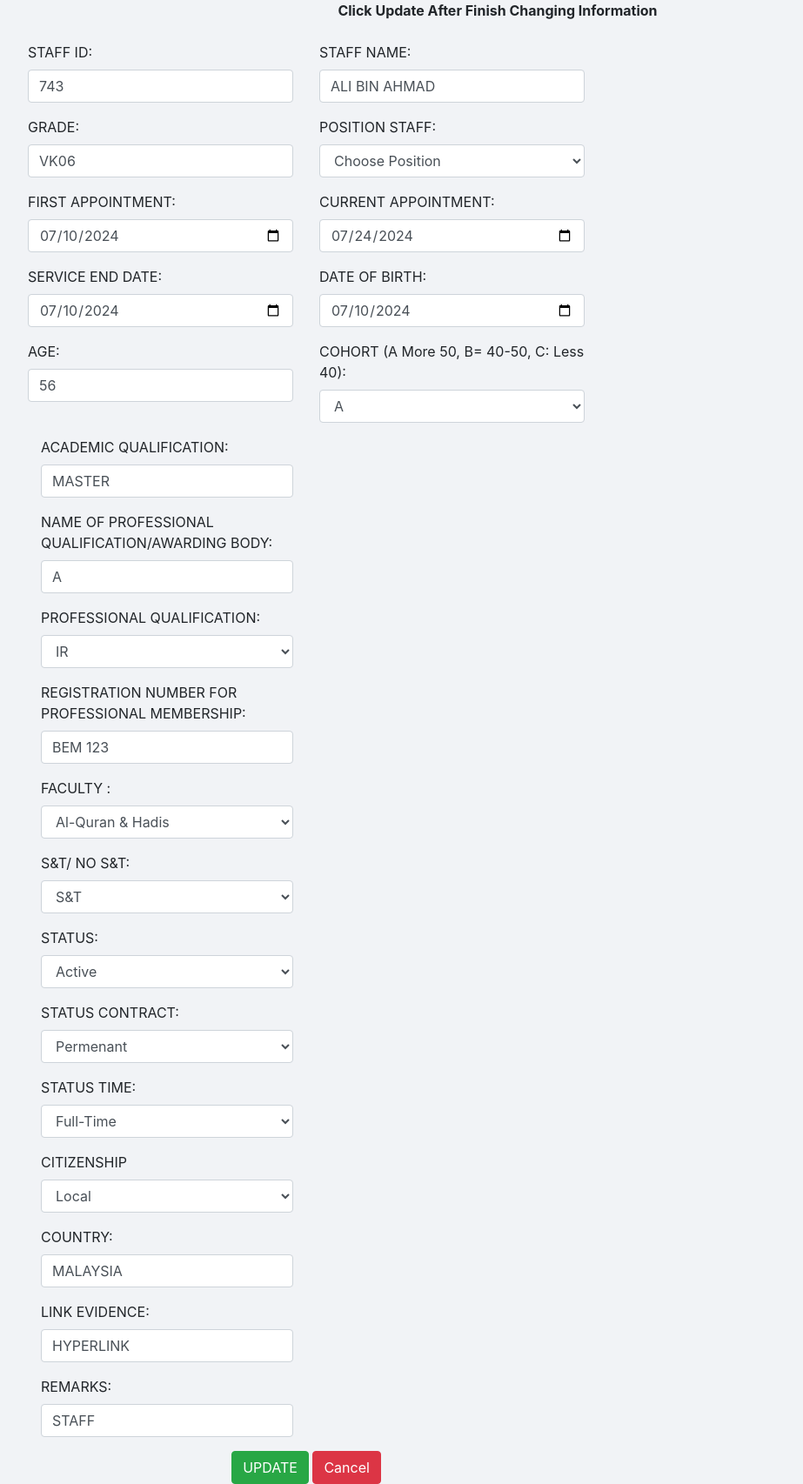
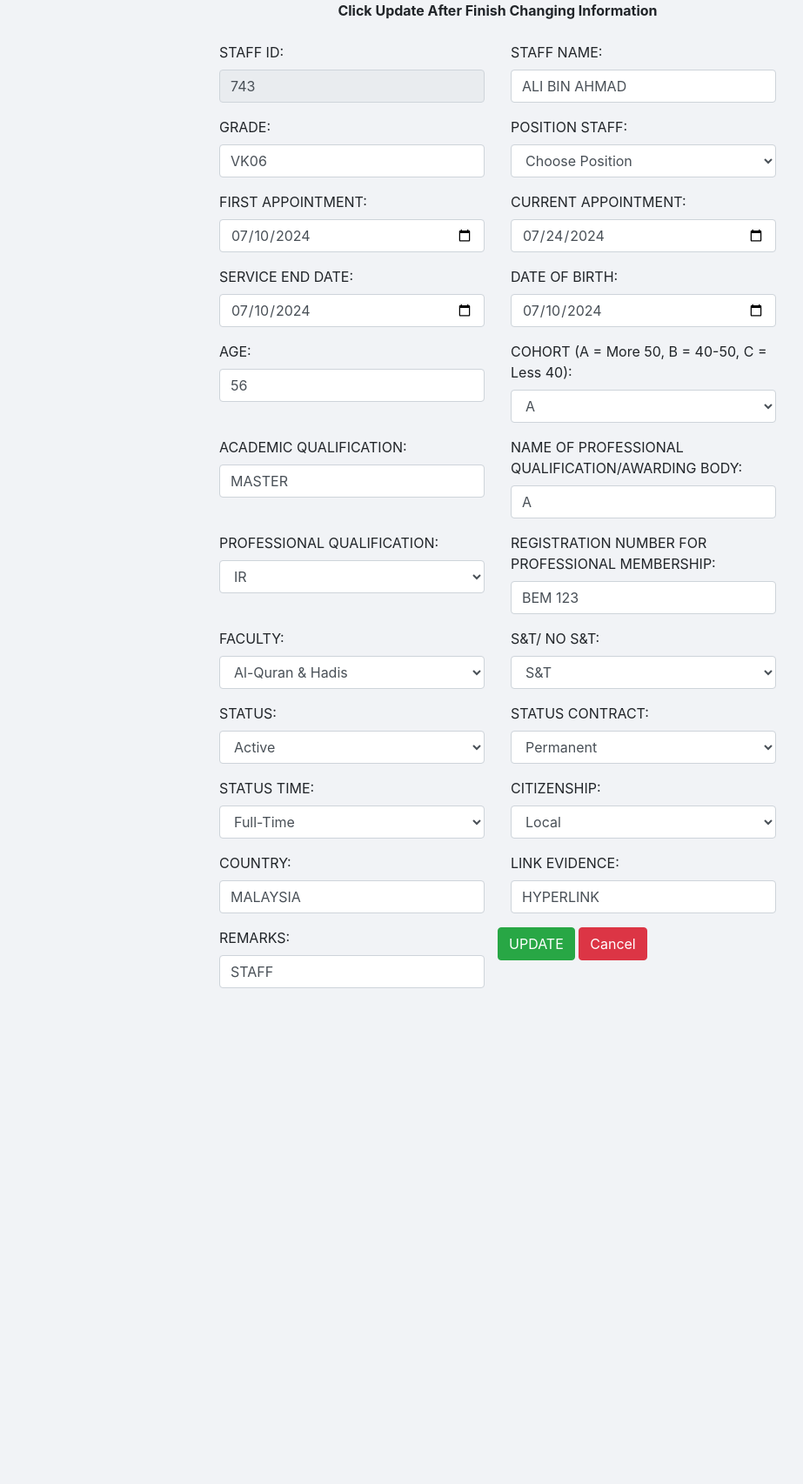
Before and after one commit to queain27/KiasExpert, a PHP site: page /pages/SectionA/editStaff.php?ID=743 in a window 1280 px wide. Shown: the whole page at 87% size, without its empty margins (68-991 px from the left). After the commit the page ends 1136 px from the top, so only its background shows below. Run offline with PHP 8.4, Linux system fonts and the light colour scheme; data comes from the database, SQL or seed files in the repository; some libraries are stand-ins or nearby versions; some web fonts are replaced.

Commit message:
update edit
update edit

```diff
--- a/pages/SectionA/editStaff.php
+++ b/pages/SectionA/editStaff.php
@@ -49,11 +49,12 @@ if(isset($_POST ['submit']))
 <!DOCTYPE html>
 <html lang="en">
 <head>
-<title> Edit  Staff Academic</title>
+    <meta charset="UTF-8">
+    <meta name="viewport" content="width=device-width, initial-scale=1.0">
+    <title>Update Staff Information</title>
     <style>
-    * body
-    {
-      background-repeat: no-repeat;
+        body {
+            background-repeat:            no-repeat;
             background-attachment: fixed;
             background-size: cover;
         }
@@ -67,12 +68,9 @@ if(isset($_POST ['submit']))
     <link rel="stylesheet" href="../../css/navbar.css">
     <link rel="shortcut icon" href="../../images/Logo2.png" type="image/x-icon">
 </head>
-
-</head>
-
+<body>
     <div class="container">
-
-       <div class ="text-center mb-4">
+        <div class="text-center mb-4">
             <b><p>Click Update After Finish Changing Information</p></b>
         </div>
 
@@ -82,152 +80,146 @@ if(isset($_POST ['submit']))
         $row = mysqli_fetch_assoc($result);
         ?>
 
-    <div class ="container d-flex justify-contetnt-">
-        <form action =" " method="post" style="width:50vw; min-width:300px;">
-
-        <div class ="row">
-
-           <!--Staff ID-->
-             <div class="col">
-               <label class ="form-label">STAFF ID:</label>
-               <input type="text" class="form-control" name="staff_id" value="<?php echo $row['staff_id']?>">
+        <div class="container d-flex justify-content-center">
+            <form action="" method="post" style="width:50vw; min-width:300px;">
+                <div class="row">
+                    <!-- Staff ID -->
+                    <div class="col-md-6 mb-3">
+                        <label class="form-label">STAFF ID:</label>
+                        <input type="text" class="form-control" name="staff_id" value="<?php echo $row['staff_id']?>" readonly>
                     </div>
 
-             <!--Name-->
+                    <!-- Name -->
                     <div class="col-md-6 mb-3">
-              <label class="form-label text-end">STAFF NAME:</label>
-              <input type="text" class="form-control" name="staff_name"value="<?php echo $row['staff_name']?>">
+                        <label class="form-label">STAFF NAME:</label>
+                        <input type="text" class="form-control" name="staff_name" value="<?php echo $row['staff_name']?>">
                     </div>
 
-              <!--Grade-->
+                    <!-- Grade -->
                     <div class="col-md-6 mb-3">
-              <label class="form-label text-end">GRADE:</label>
+                        <label class="form-label">GRADE:</label>
                         <input type="text" class="form-control" name="grade" value="<?php echo $row['grade']?>">
                     </div>
 
-            <!--Position Staff-->
+                    <!-- Position Staff -->
                     <div class="col-md-6 mb-3">
-              <label class="form-label text-end">POSITION STAFF:</label>
-              <select class="form-control" name="position" value="<?php echo $row['position']?>">
-
+                        <label class="form-label">POSITION STAFF:</label>
+                        <select class="form-control" name="position">
                             <option value="" disabled selected>Choose Position</option>
                             <option value="Professor" <?php if ($row['position'] == 'Professor') echo 'selected'; ?>>Professor</option>
                             <option value="Assoc.Prof" <?php if ($row['position'] == 'Assoc.Prof') echo 'selected'; ?>>Assoc.Prof</option>
                             <option value="Senior Lecturer" <?php if ($row['position'] == 'Senior Lecturer') echo 'selected'; ?>>Senior Lecturer</option>
-                <option value="Lecturer" <?php if ($row['position'] == 'Local') echo 'selected'; ?>>Lecturer</option>
-                <option value="Research Fellow" <?php if ($row['position'] == 'Local') echo 'selected'; ?>>Research Fellow</option>
+                            <option value="Lecturer" <?php if ($row['position'] == 'Lecturer') echo 'selected'; ?>>Lecturer</option>
+                            <option value="Research Fellow" <?php if ($row['position'] == 'Research Fellow') echo 'selected'; ?>>Research Fellow</option>
                         </select>
                     </div>
 
-            <!--First Appointment-->
+                    <!-- First Appointment -->
                     <div class="col-md-6 mb-3">
-              <label class="form-label text-end">FIRST APPOINTMENT:</label>
+                        <label class="form-label">FIRST APPOINTMENT:</label>
                         <input type="date" class="form-control" name="first_appointment" value="<?php echo $row['first_appointment']?>">
                     </div>
 
-            <!--Current Appointment-->
+                    <!-- Current Appointment -->
                     <div class="col-md-6 mb-3">
-              <label class="form-label text-end">CURRENT APPOINTMENT:</label>
+                        <label class="form-label">CURRENT APPOINTMENT:</label>
                         <input type="date" class="form-control" name="current_appointment" value="<?php echo $row['current_appointment']?>">
                     </div>
 
-         <!--service date-->
+                    <!-- Service End Date -->
                     <div class="col-md-6 mb-3">
-              <label class="form-label text-end">SERVICE END DATE:</label>
+                        <label class="form-label">SERVICE END DATE:</label>
                         <input type="date" class="form-control" name="serve_date" value="<?php echo $row['serve_date']?>">
                     </div>
 
-
-            <!--dob-->
+                    <!-- Date of Birth -->
                     <div class="col-md-6 mb-3">
-              <label class="form-label text-end">DATE OF BIRTH:</label>
+                        <label class="form-label">DATE OF BIRTH:</label>
                         <input type="date" class="form-control" name="dob" value="<?php echo $row['dob']?>">
                     </div>
 
-             <!--age-->
+                    <!-- Age -->
                     <div class="col-md-6 mb-3">
-              <label class="form-label text-end">AGE:</label>
+                        <label class="form-label">AGE:</label>
                         <input type="text" class="form-control" name="age" value="<?php echo $row['age']?>">
                     </div>
 
-            <!--cohort-->
+                    <!-- Cohort -->
                     <div class="col-md-6 mb-3">
-              <label class="form-label text-end">COHORT (A More 50, B= 40-50, C: Less 40):</label>
+                        <label class="form-label">COHORT (A = More 50, B = 40-50, C = Less 40):</label>
                         <select class="form-control" name="cohort" required>
                             <option value="" disabled selected>Choose</option>
-                <option value="A"<?php if ($row['cohort'] == 'A') echo 'selected'; ?>>A</option>
-                <option value="B"<?php if ($row['cohort'] == 'B') echo 'selected'; ?>>B</option>
-                <option value="C"<?php if ($row['cohort'] == 'C') echo 'selected'; ?>>C</option>
+                            <option value="A" <?php if ($row['cohort'] == 'A') echo 'selected'; ?>>A</option>
+                            <option value="B" <?php if ($row['cohort'] == 'B') echo 'selected'; ?>>B</option>
+                            <option value="C" <?php if ($row['cohort'] == 'C') echo 'selected'; ?>>C</option>
                         </select>
                     </div>
-            </div>
 
-            <!--aca_qua-->
+                    <!-- Academic Qualification -->
                     <div class="col-md-6 mb-3">
-              <label class="form-label text-end">ACADEMIC QUALIFICATION:</label>
+                        <label class="form-label">ACADEMIC QUALIFICATION:</label>
                         <input type="text" class="form-control" name="aca_qua" value="<?php echo $row['aca_qua']?>">
                     </div>
 
-            <!--name_prof-->
+                    <!-- Name of Professional Qualification/Awarding Body -->
                     <div class="col-md-6 mb-3">
-              <label class="form-label text-end">NAME OF PROFESSIONAL QUALIFICATION/AWARDING BODY:</label>
+                        <label class="form-label">NAME OF PROFESSIONAL QUALIFICATION/AWARDING BODY:</label>
                         <input type="text" class="form-control" name="name_prof" value="<?php echo $row['name_prof']?>">
                     </div>
 
-            <!--prof_qual-->
+                    <!-- Professional Qualification -->
                     <div class="col-md-6 mb-3">
-              <label class="form-label text-end">PROFESSIONAL QUALIFICATION:</label>
-
+                        <label class="form-label">PROFESSIONAL QUALIFICATION:</label>
                         <select class="form-control" name="prof_qual" required>
                             <option value="" disabled selected>Choose</option>
-                <option value="IR"<?php if ($row['prof_qual'] == 'IR') echo 'selected'; ?>>IR</option>
-                <option value="AR"<?php if ($row['prof_qual'] == 'AR') echo 'selected'; ?>>AR</option>
-                <option value="FRCP"<?php if ($row['prof_qual'] == 'FRCP') echo 'selected';?>>FRCP</option>
-                <option value="SR"<?php if ($row['prof_qual'] == 'SR') echo 'selected'; ?>>SR</option>
-                <option value="ACCA"<?php if ($row['prof_qual'] == 'ACCA') echo 'selected'; ?>>ACCA</option>
-                <option value="MMED"<?php if ($row['prof_qual'] == 'MMED') echo 'selected'; ?>>MMED</option>
-                <option value="ETC"<?php if ($row['prof_qual'] == 'ETC') echo 'selected'; ?>>ETC</option>
+                            <option value="IR" <?php if ($row['prof_qual'] == 'IR') echo 'selected'; ?>>IR</option>
+                            <option value="AR" <?php if ($row['prof_qual'] == 'AR') echo 'selected'; ?>>AR</option>
+                            <option value="FRCP" <?php if ($row['prof_qual'] == 'FRCP') echo 'selected'; ?>>FRCP</option>
+                            <option value="SR" <?php if ($row['prof_qual'] == 'SR') echo 'selected'; ?>>SR</option>
+                            <option value="ACCA" <?php if ($row['prof_qual'] == 'ACCA') echo 'selected'; ?>>ACCA</option>
+                            <option value="MMED" <?php if ($row['prof_qual'] == 'MMED') echo 'selected'; ?>>MMED</option>
+                            <option value="ETC" <?php if ($row['prof_qual'] == 'ETC') echo 'selected'; ?>>ETC</option>
                         </select>
                     </div>
 
-            <!--regis_prof-->
+                    <!-- Registration Number for Professional Membership -->
                     <div class="col-md-6 mb-3">
-              <label class="form-label text-end">REGISTRATION NUMBER FOR PROFESSIONAL MEMBERSHIP:</label>
+                        <label class="form-label">REGISTRATION NUMBER FOR PROFESSIONAL MEMBERSHIP:</label>
                         <input type="text" class="form-control" name="regis_prof" value="<?php echo $row['regis_prof']?>">
                     </div>
 
-            <!--Faculty Staff-->
+                    <!-- Faculty -->
                     <div class="col-md-6 mb-3">
-                  <label class="form-label text-end">FACULTY :</label>
+                        <label class="form-label">FACULTY:</label>
                         <select class="form-control" name="faculty">
-                   <option value=" " disabled>Choose Status</option>
-                   <option value='Al-Quran & Hadis' <?php if ($row['faculty'] == 'Al-Quran & Hadis') echo 'selected'; ?>>Al-Quran & Hadis</option>
-                   <option value='Dakwah & Pembangunan Insan' <?php if ($row['faculty'] == 'Dakwah & Pembangunan Insan') echo 'selected'; ?>>Dakwah & Pembangunan Insan</option>
-                   <option value='Pengurusan Al-Syariah' <?php if ($row['faculty'] == 'Pengurusan Al-Syariah') echo 'selected'; ?>>Pengurusan Al-Syariah</option>
-                   <option value='Pengajian Bahasa Arab' <?php if ($row['faculty'] == 'Pengajian Bahasa Arab') echo 'selected'; ?>>Pengajian Bahasa Arab</option>
-                   <option value='Pengajian Muamalat' <?php if ($row['faculty'] == 'Pengajian Muamalat') echo 'selected'; ?>>Pengajian Muamalat</option>
-                   <option value='Pengajian Pendidikan Islam' <?php if ($row['faculty'] == 'Pengajian Pendidikan Islam') echo 'selected'; ?>>Pengajian Pendidikan Islam</option>
-                   <option value='Pusat Pengajian Teras' <?php if ($row['faculty'] == 'Pusat Pengajian Teras') echo 'selected'; ?>>Pusat Pengajian Teras</option>
-                   <option value='Pengurusan Usuluddin' <?php if ($row['faculty'] == 'Pengurusan Usuluddin') echo 'selected'; ?>>Pengurusan Usuluddin</option>
-                   <option value='Teknologi Maklumat & Multimedia' <?php if ($row['faculty'] == 'Teknologi Maklumat & Multimedia') echo 'selected'; ?>>Teknologi Maklumat & Multimedia</option>
+                            <option value="" disabled selected>Choose Faculty</option>
+                            <option value="Al-Quran & Hadis" <?php if ($row['faculty'] == 'Al-Quran & Hadis') echo 'selected'; ?>>Al-Quran & Hadis</option>
+                            <option value="Dakwah & Pembangunan Insan" <?php if ($row['faculty'] == 'Dakwah & Pembangunan Insan') echo 'selected'; ?>>Dakwah & Pembangunan Insan</option>
+                            <option value="Pengurusan Al-Syariah" <?php if ($row['faculty'] == 'Pengurusan Al-Syariah') echo 'selected'; ?>>Pengurusan Al-Syariah</option>
+                            <option value="Pengajian Bahasa Arab" <?php if ($row['faculty'] == 'Pengajian Bahasa Arab') echo 'selected'; ?>>Pengajian Bahasa Arab</option>
+                            <option value="Pengajian Muamalat" <?php if ($row['faculty'] == 'Pengajian Muamalat') echo 'selected'; ?>>Pengajian Muamalat</option>
+                            <option value="Pengajian Pendidikan Islam" <?php if ($row['faculty'] == 'Pengajian Pendidikan Islam') echo 'selected'; ?>>Pengajian Pendidikan Islam</option>
+                            <option value="Pusat Pengajian Teras" <?php if ($row['faculty'] == 'Pusat Pengajian Teras') echo 'selected'; ?>>Pusat Pengajian Teras</option>
+                            <option value="Pengurusan Usuluddin" <?php if ($row['faculty'] == 'Pengurusan Usuluddin') echo 'selected'; ?>>Pengurusan Usuluddin</option>
+                            <option value="Teknologi Maklumat & Multimedia" <?php if ($row['faculty'] == 'Teknologi Maklumat & Multimedia') echo 'selected'; ?>>Teknologi Maklumat & Multimedia</option>
                         </select>
                     </div>
 
-           <!--st-->
+                    <!-- S&T/ NO S&T -->
                     <div class="col-md-6 mb-3">
-              <label class="form-label text-end">S&T/ NO S&T:</label>
+                        <label class="form-label">S&T/ NO S&T:</label>
                         <select class="form-control" name="st" required>
                             <option value="" disabled selected>Choose</option>
-                <option value="S&T"<?php if ($row['st'] == 'S&T') echo 'selected'; ?>>S&T</option>
-                <option value="NON S&T"<?php if ($row['st'] == 'NON S&T') echo 'selected'; ?>>NON S&T</option>
+                            <option value="S&T" <?php if ($row['st'] == 'S&T') echo 'selected'; ?>>S&T</option>
+                            <option value="NON S&T" <?php if ($row['st'] == 'NON S&T') echo 'selected'; ?>>NON S&T</option>
                         </select>
                     </div>
 
-            <!--Status Active-->
+                    <!-- Status -->
                     <div class="col-md-6 mb-3">
-              <label class="form-label text-end">STATUS:</label>
-               <select class="form-control" name="status">
-                  <option value="" disabled>Choose Status</option>
+                        <label class="form-label">STATUS:</label>
+                        <select class="form-control" name="status" required>
+                            <option value="" disabled selected>Choose Status</option>
                             <option value="Active" <?php if ($row['status'] == 'Active') echo 'selected'; ?>>Active</option>
                             <option value="Study" <?php if ($row['status'] == 'Study') echo 'selected'; ?>>Study</option>
                             <option value="Leaves" <?php if ($row['status'] == 'Leaves') echo 'selected'; ?>>Leaves</option>
@@ -237,57 +229,54 @@ if(isset($_POST ['submit']))
                             <option value="Seconded" <?php if ($row['status'] == 'Seconded') echo 'selected'; ?>>Seconded</option>
                         </select>
                     </div>
-            <!--Status Active-->
 
-            <!--Status Contract-->
+                    <!-- Status Contract -->
                     <div class="col-md-6 mb-3">
-              <label class="form-label text-end">STATUS CONTRACT:</label>
-              <select class="form-control" name="status_contract" value="<?php echo $row['status_contract']?>">
-                <option value="" disabled selected>Choose Status  contract</option>
-                <option value="Permanent" <?php if ($row['status_contract'] == 'Permanent') echo 'selected'; ?>>Permenant</option>
+                        <label class="form-label">STATUS CONTRACT:</label>
+                        <select class="form-control" name="status_contract" required>
+                            <option value="" disabled selected>Choose Status contract</option>
+                            <option value="Permanent" <?php if ($row['status_contract'] == 'Permanent') echo 'selected'; ?>>Permanent</option>
                             <option value="Contract" <?php if ($row['status_contract'] == 'Contract') echo 'selected'; ?>>Contract</option>
                         </select>
                     </div>
 
-            <!--Status Time-->
+                    <!-- Status Time -->
                     <div class="col-md-6 mb-3">
-              <label class="form-label text-end">STATUS TIME:</label>
-              <select class="form-control" name="status_time" value="<?php echo $row['status_time']?>">
+                        <label class="form-label">STATUS TIME:</label>
+                        <select class="form-control" name="status_time" required>
                             <option value="" disabled selected>Choose Status time</option>
                             <option value="Full-Time" <?php if ($row['status_time'] == 'Full-Time') echo 'selected'; ?>>Full-Time</option>
                             <option value="Part-Time" <?php if ($row['status_time'] == 'Part-Time') echo 'selected'; ?>>Part-Time</option>
                         </select>
                     </div>
 
-            <!--citizenship-->
+                    <!-- Citizenship -->
                     <div class="col-md-6 mb-3">
-              <label class="form-label text-end">CITIZENSHIP</label>
-              <select class="form-control" name="citizen">
-                  <option value="" disabled>Choose Citizenship</option>
+                        <label class="form-label">CITIZENSHIP:</label>
+                        <select class="form-control" name="citizen" required>
+                            <option value="" disabled selected>Choose Citizenship</option>
                             <option value="Local" <?php if ($row['citizen'] == 'Local') echo 'selected'; ?>>Local</option>
                             <option value="Foreign" <?php if ($row['citizen'] == 'Foreign') echo 'selected'; ?>>Foreign</option>
                         </select>
                     </div>
 
-            <!--country-->
+                    <!-- Country -->
                     <div class="col-md-6 mb-3">
-             <label class="form-label text-end">COUNTRY:</label>
+                        <label class="form-label">COUNTRY:</label>
                         <input type="text" class="form-control" name="country" value="<?php echo $row['country']?>">
                     </div>
 
-            <!--link_evidence-->
+                    <!-- Link Evidence -->
                     <div class="col-md-6 mb-3">
-              <label class="form-label text-end">LINK EVIDENCE:</label>
-              <input type="text" class="form-control" name="link_evidence"value="<?php echo $row['link_evidence']?>">
+                        <label class="form-label">LINK EVIDENCE:</label>
+                        <input type="text" class="form-control" name="link_evidence" value="<?php echo $row['link_evidence']?>">
                     </div>
 
-            <!--Remarks-->
+                    <!-- Remarks -->
                     <div class="col-md-6 mb-3">
-              <label class="form-label text-end">REMARKS:</label>
+                        <label class="form-label">REMARKS:</label>
                         <input type="text" class="form-control" name="remarks" value="<?php echo $row['remarks']?>">
                     </div>
-<!--Button-->
-
                <div>
                   <center>
                        <button type ="submit" class="btn btn-success" name="submit">UPDATE</button>
@@ -295,12 +284,10 @@ if(isset($_POST ['submit']))
               </div>
                  </center>
           </form>
-
      </div>
 </div>
  <!--Boostrap-->
 <script src="https://cdn.jsdelivr.net/npm/bootstrap@5.2.3/dist/js/bootstrap.bundle.min.js" integrity="sha384-kenU1KFdBIe4zVF0s0G1M5b4hcpxyD9F7jL+jjXkk+Q2h455rYXK/7HAuoJl+0I4" crossorigin="anonymous"></script>
  <!--Boostrap-->
-
 </body>
 </html>
```
Also changed, not shown: pages/SectionA/addStaff.php (+66 -114 lines). Lines whose indentation alone changed are shown as unchanged.
